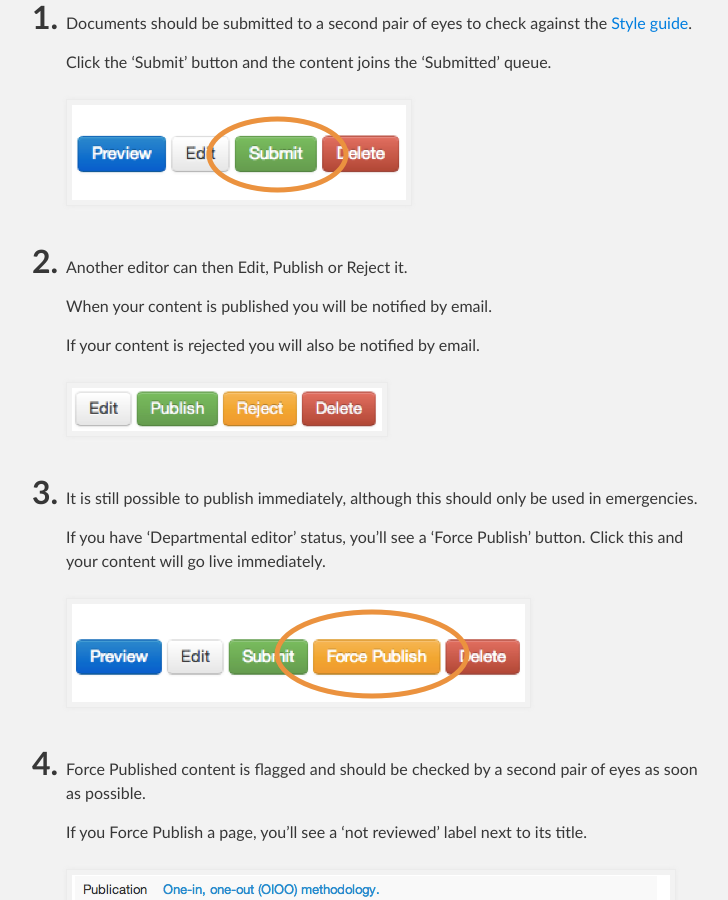
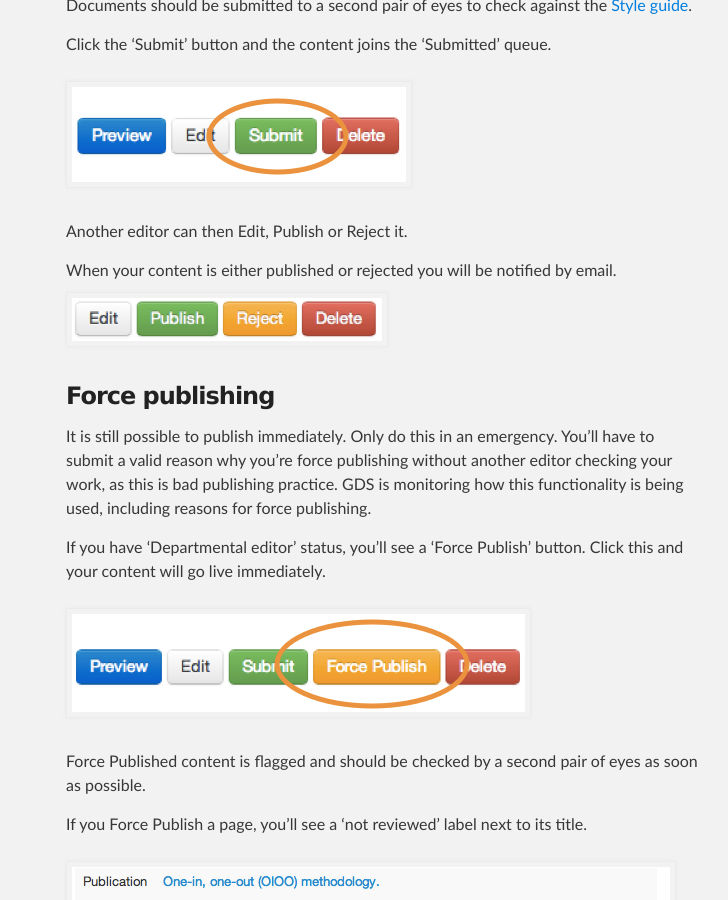
Before and after one commit to alphagov/inside-government-admin-guide, a Jekyll site: the page built from workflow-content/second-pair-of-eyes.md, in a window 1280 px wide and 900 px high, scrolled down 435 px. Shown: the whole window, without its empty margins (254-982 px from the left). Built offline with Jekyll 4.4.1, drawn with Linux system fonts in a browser that asks for light colours.

Commit message:
Updated force publishing

```diff
--- a/workflow-content/second-pair-of-eyes.md
+++ b/workflow-content/second-pair-of-eyes.md
@@ -5,34 +5,33 @@ title: How to publish content / Second pair of eyes, force publishing and ‘loo
 
 ## Second pair of eyes, force publishing and ‘looks good’
 
-1. Documents should be submitted to a second pair of eyes to check against the [Style guide](https://www.gov.uk/designprinciples/styleguide).
+Documents should be submitted to a second pair of eyes to check against the [Style guide](https://www.gov.uk/designprinciples/styleguide).
 
-	Click the ‘Submit’ button and the content joins the ‘Submitted’ queue.
+Click the ‘Submit’ button and the content joins the ‘Submitted’ queue.
 
-	![Second pair of eyes 1](second-pair-of-eyes-1.png)
+![Second pair of eyes 1](second-pair-of-eyes-1.png)
 
-2. Another editor can then Edit, Publish or Reject it.
+Another editor can then Edit, Publish or Reject it.
 
-	When your content is published you will be notified by email.
+When your content is either published or rejected you will be notified by email.
+![Second pair of eyes 2](second-pair-of-eyes-2.png)
 
-	If your content is rejected you will also be notified by email.
+###Force publishing
 
-	![Second pair of eyes 2](second-pair-of-eyes-2.png)
+It is still possible to publish immediately. Only do this in an emergency. You'll have to submit a valid reason why you're force publishing without another editor checking your work, as this is bad publishing practice. GDS is monitoring how this functionality is being used, including reasons for force publishing.
 
-3. It is still possible to publish immediately, although this should only be used in emergencies.
+If you have ‘Departmental editor’ status, you’ll see a ‘Force Publish’ button. Click this and your content will go live immediately.
 
-	If you have ‘Departmental editor’ status, you’ll see a ‘Force Publish’ button. Click this and your content will go live immediately.
+![Second pair of eyes 3](second-pair-of-eyes-3.png)
 
-	![Second pair of eyes 3](second-pair-of-eyes-3.png)
+Force Published content is flagged and should be checked by a second pair of eyes as soon as possible.
 
-4. Force Published content is flagged and should be checked by a second pair of eyes as soon as possible.
+If you Force Publish a page, you'll see a 'not reviewed' label next to its title.
 
-	If you Force Publish a page, you'll see a 'not reviewed' label next to its title.
+![Second pair of eyes 4](second-pair-of-eyes-4.png)
 
-	![Second pair of eyes 4](second-pair-of-eyes-4.png)
+To clear this label, ask a fellow editor to check the page against the style guide.
 
-5. To clear this label, ask a fellow editor to check the page against the style guide.
+If page is OK, the editor can click ‘Looks good’.
 
-	If page is OK, the editor can click ‘Looks good’.
-
-	![Second pair of eyes 5](second-pair-of-eyes-5.png)
+![Second pair of eyes 5](second-pair-of-eyes-5.png)
```
Also changed, not shown: index.md (+1 -1 lines).
